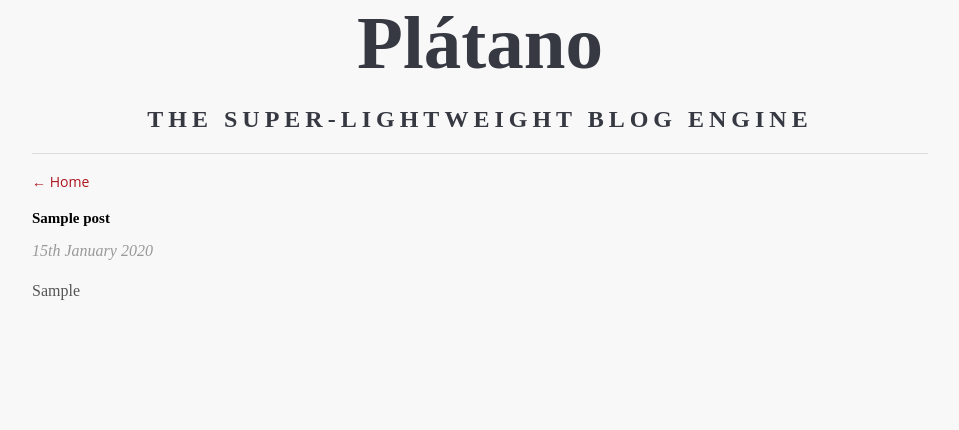
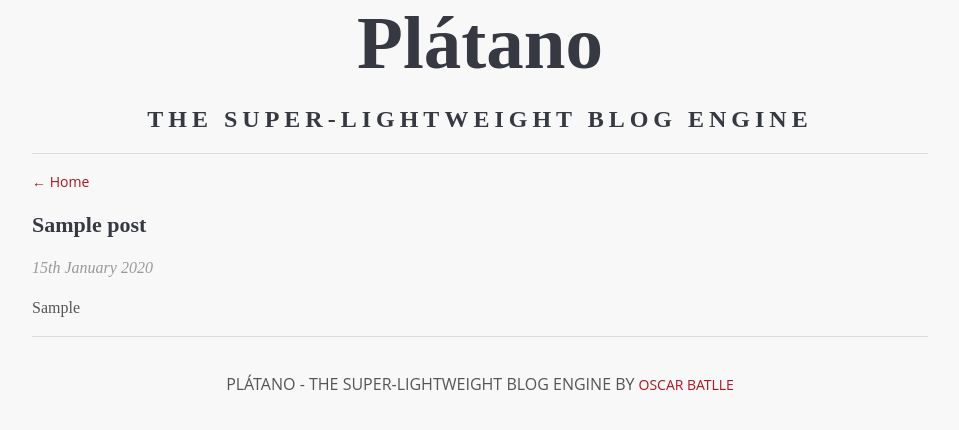
Before and after one commit to oscarbatlle/platano, a PHP site: page /viewpost.php?id=1 in a window 1280 px wide. Shown: the top 430 px of the page, without its empty margins (160-1119 px from the left). Run offline with PHP 8.4, Linux system fonts and the light colour scheme; tables that the repository leaves empty or names only in its code hold one stand-in row (values such as "Sample post").

Commit message:
Modify viewpost.php
Remove all the unnecesary HTML tags

```diff
--- a/viewpost.php
+++ b/viewpost.php
@@ -28,18 +28,16 @@ if ($row['postID'] == '')
 <body>
 <div class="container">
     <header class="banner">
-        <div class="inner-banner">
-            <h1>Pl&aacute;tano</h1>
+        <h1>Pl&aacute;tano</h1>
 
-            <h2>The Super-lightweight blog engine</h2>
-        </div>
+        <h2>The Super-lightweight blog engine</h2>
     </header>
-    <div class="wrapper">
 
+    <div class="content">
         <p><a href="./">&#8592; Home</a></p>
 
         <?php
-        echo '<article>';
+        echo '<article class="single-post">';
         echo '<header>';
         echo '<h2>' . $row['postTitle'] . '</h2>';
         echo '<p class="blog-date">' . date('jS F Y', strtotime($row['postDate'])) . '</p>';
@@ -49,6 +47,12 @@ if ($row['postID'] == '')
         ?>
 
     </div>
+    <footer>
+        <div class="inner-footer">
+            <p>Pl&aacute;tano - The Super-lightweight blog engine by <a href="https://github.com/oscarbatlle/platano">Oscar
+                    Batlle</a></p>
+        </div>
+    </footer>
 </div>
 </body>
 </html>
```
